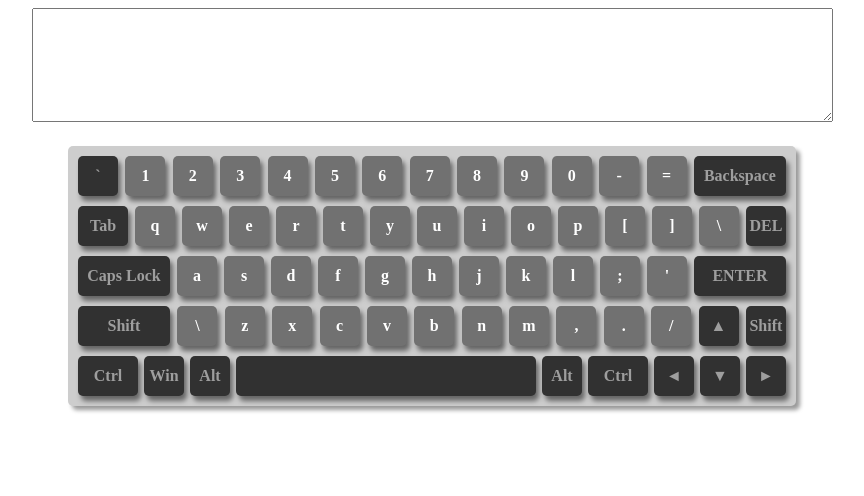
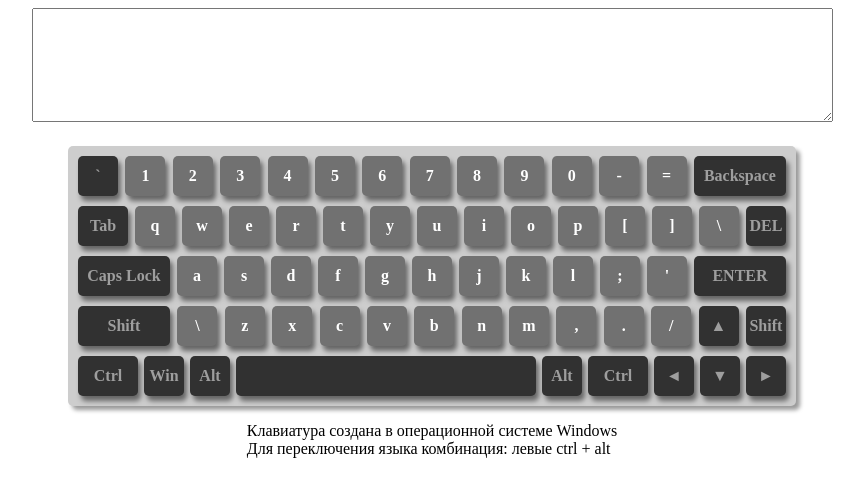
Before and after one commit to MuJlblii/virtual-keyboard, a website built with webpack: page src/index.html in a window 1280 px wide. Shown: the whole page, without its empty margins (208-1072 px from the left). Built offline with nearby package versions, Linux system fonts and the light colour scheme.

Commit message:
feat: add ArrowDown and ArrowUp, add text messsage about changing language

```diff
--- a/src/index.js
+++ b/src/index.js
@@ -9,6 +9,9 @@ keyboardWrapper.classList.add('keyboard-wrapper');
 
 const formArea = document.createElement('form');
 const textArea = document.createElement('textarea');
+
+const textMessage = document.createElement('p');
+textMessage.innerText = 'Клавиатура создана в операционной системе Windows\nДля переключения языка комбинация: левыe ctrl + alt';
 
 if (localStorage.getItem('textArea')) {
   textArea.value = localStorage.getItem('textArea');
@@ -357,6 +360,7 @@ formArea.appendChild(textArea);
 keyboardWrapper.appendChild(formArea);
 keyboardWrapper.appendChild(createKeyboard());
 wrapper.appendChild(keyboardWrapper);
+wrapper.appendChild(textMessage);
 body.appendChild(wrapper);
 
 const keyboardPlug = keyboardWrapper.getElementsByClassName('keyboard')[0];
@@ -458,6 +462,8 @@ function active(event) {
       // }
     } else if ((event.type === 'mouseup') && (event.target.dataset.keyCode === 'Tab')) {
       textArea.setRangeText('    ', textArea.selectionStart, textArea.selectionEnd, 'end');
+    } else if ((event.type === 'mouseup') && ((event.target.dataset.keyCode === 'ArrowUp') || (event.target.dataset.keyCode === 'ArrowDown'))) {
+      textArea.setRangeText(event.srcElement.dataset.key, textArea.selectionStart, textArea.selectionEnd, 'end');
     }
   }
   localStorage.setItem('textArea', textArea.value);
--- a/src/style.scss
+++ b/src/style.scss
@@ -1,7 +1,9 @@
 @import "constants";
 
 .wrapper {
-    width: 100%;
+    display: flex;
+    flex-direction: column;
+    align-items: center;
 }
 
 .keyboard-wrapper {
```
